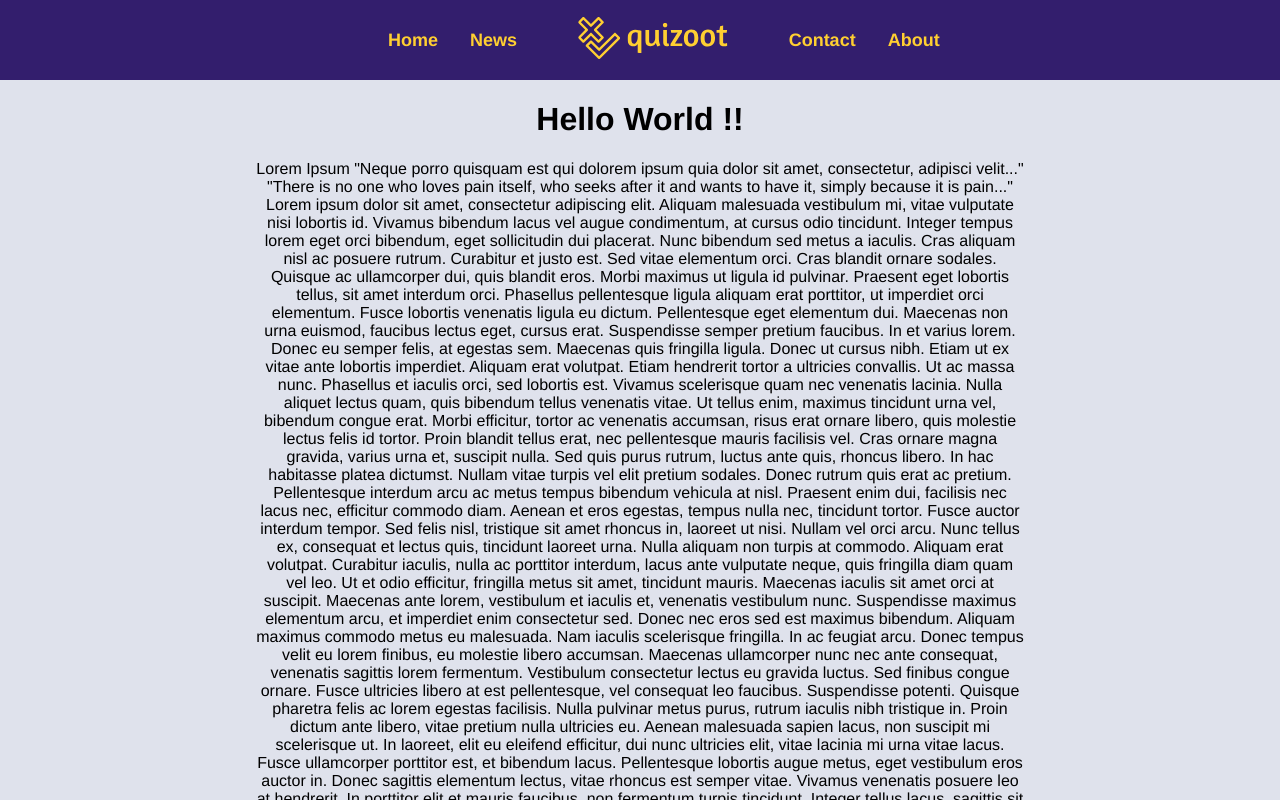
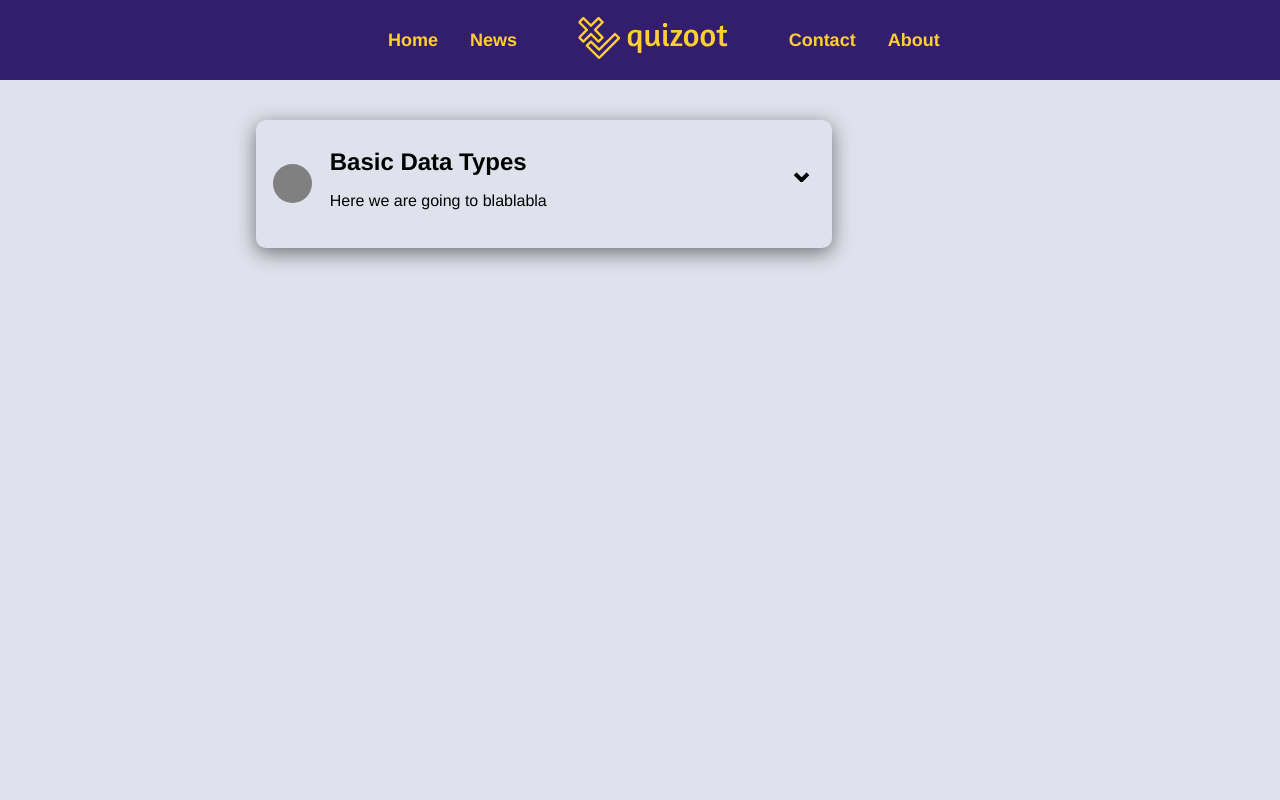
Before and after one commit to YacineSteeve/quizoot, a Vue app in the folder frontend/: page / in a window 1280 px wide. Built offline with nearby package versions, Linux system fonts and the light colour scheme.

Commit message:
feat(frontend): start protyping cards for quizzes preview on the home page.

```diff
--- a/frontend/src/components/Main.vue
+++ b/frontend/src/components/Main.vue
@@ -1,12 +1,13 @@
 <script setup lang="ts">
 import HelloWorld from './HelloWorld.vue';
+import QuizPreview from "@/components/QuizPreview.vue";
 
 </script>
 
 <template>
     <div class="main-container">
         <div class="main">
-            <HelloWorld name=" World !!"/>
+            <QuizPreview />
         </div>
     </div>
 </template>
--- /dev/null
+++ b/frontend/src/components/QuizPreview.vue
@@ -0,0 +1,93 @@
+<script setup lang="ts">
+    const quiz = {
+        title: 'Basic Data Types',
+        description: 'Here we are going to blablabla',
+        status: false
+    };
+</script>
+
+<template>
+    <div class="quiz-preview-container">
+        <div class="quiz-status"></div>
+        <div class="quiz-details">
+            <div class="quiz-title">
+                <h2>{{ quiz.title }}</h2>
+            </div>
+            <div class="quiz-description">
+                <p>{{ quiz.description }}</p>
+            </div>
+        </div>
+        <div class="quiz-details-expand-icon">
+            <p>&#8964;</p>
+        </div>
+    </div>
+</template>
+
+<style scoped>
+.quiz-preview-container {
+    display: flex;
+    align-items: start;
+    width: 75%;
+    height: fit-content;
+    min-height: 16vh;
+    margin-block: 5vh;
+    border-radius: 10px;
+    box-shadow: 0 5px 20px rgba(0, 0, 0, 0.5);
+}
+
+.quiz-preview-container .quiz-status {
+    width: 5vh;
+    margin-inline: 3%;
+    margin-top: 5.5vh;
+    aspect-ratio: 1 / 1;
+    transform: scale(1);
+    border-radius: 50%;
+    background-color: grey;
+}
+
+.quiz-preview-container .quiz-details {
+    display: flex;
+    flex-direction: column;
+    justify-content: flex-end;
+    align-items: stretch;
+    text-align: left;
+    width: 78%;
+    height: 100%;
+}
+
+.quiz-preview-container .quiz-details > * {
+    width: 100%;
+    height: fit-content;
+    min-height: 8vh;
+}
+
+.quiz-preview-container .quiz-details .quiz-title {
+    display: flex;
+    flex-direction: column;
+    justify-content: flex-end;
+    word-wrap: break-word;
+}
+
+.quiz-preview-container .quiz-details .quiz-title h2 {
+    height: fit-content;
+    margin-bottom: 1vh;
+}
+
+.quiz-preview-container .quiz-details .quiz-description {
+}
+
+.quiz-preview-container .quiz-details .quiz-description p {
+    height: fit-content;
+    margin-top: 1vh;
+    text-overflow: ellipsis;
+}
+
+.quiz-preview-container .quiz-details-expand-icon {
+    display: flex;
+    justify-content: center;
+    align-items: center;
+    font-weight: bold;
+    font-size: 2em;
+    width: 11%;
+}
+</style>
```
